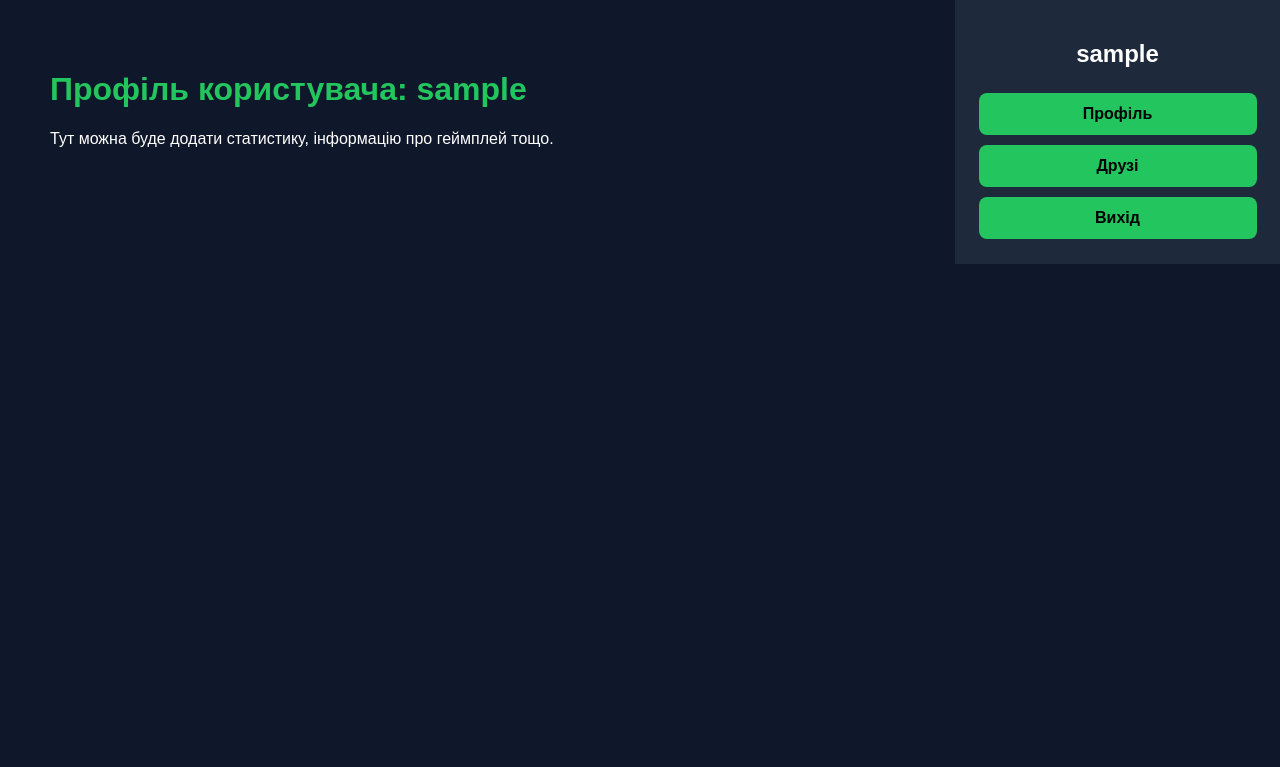
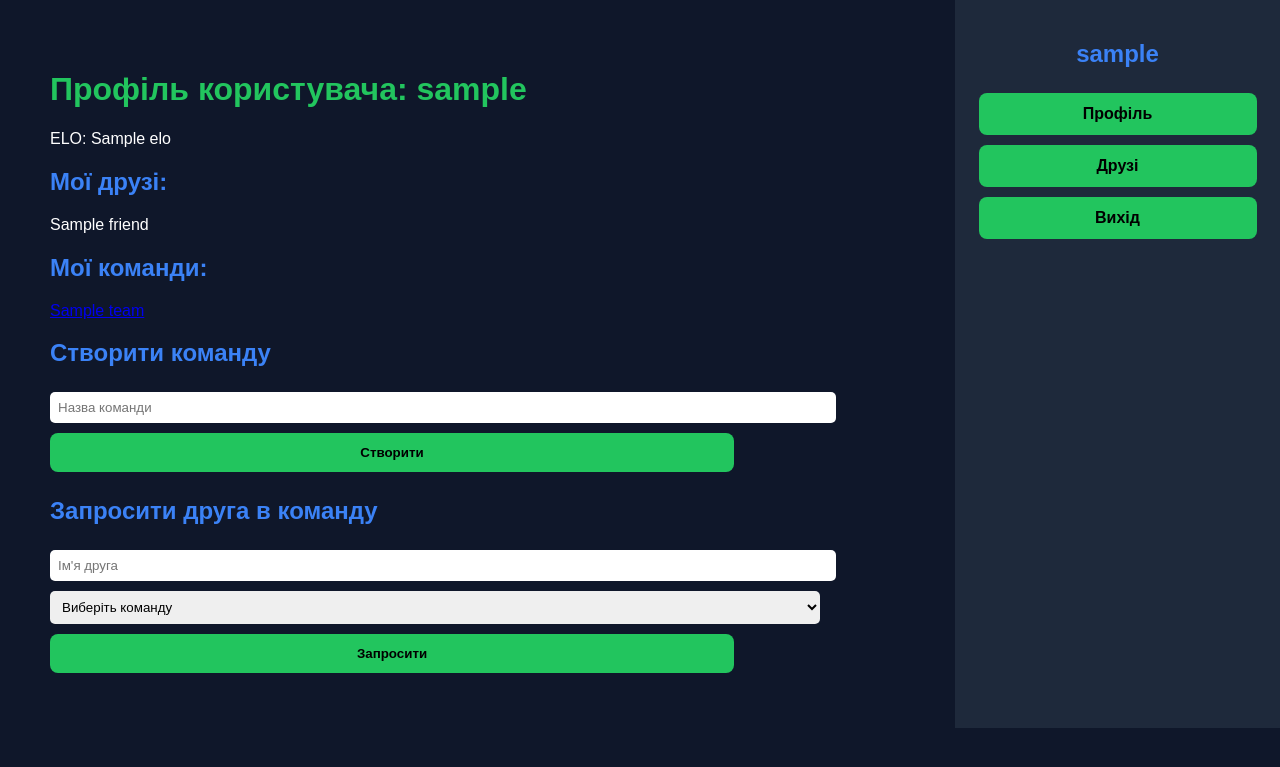
Before and after one commit to flowwi1/cs2-platform, a Flask app: template templates/profile.html in a window 1280 px wide. Shown: the top 767 px of the page. Run offline with Flask 3, Linux system fonts and the light colour scheme; the template is opened without the code that fills it: most values are stand-ins (such as "Sample title", 1, 10 or a date in 2020).

Commit message:
Оновив main.py, додав команди і запрошення друзів

```diff
--- a/main.py
+++ b/main.py
@@ -1,4 +1,4 @@
-from flask import Flask, render_template, redirect, url_for, request, session
+from flask import Flask, render_template, redirect, request, session
 from werkzeug.security import generate_password_hash, check_password_hash
 import sqlite3
 import time
@@ -15,6 +15,7 @@ def init_db():
     db = get_db()
     c = db.cursor()
 
+    # Користувачі та друзі
     c.execute("""
     CREATE TABLE IF NOT EXISTS users (
         username TEXT PRIMARY KEY,
@@ -22,21 +23,18 @@ def init_db():
         elo INTEGER
     )
     """)
-
     c.execute("""
     CREATE TABLE IF NOT EXISTS friends (
         user TEXT,
         friend TEXT
     )
     """)
-
     c.execute("""
     CREATE TABLE IF NOT EXISTS friend_requests (
         sender TEXT,
         receiver TEXT
     )
     """)
-
     c.execute("""
     CREATE TABLE IF NOT EXISTS queue (
         username TEXT,
@@ -44,7 +42,6 @@ def init_db():
         joined INTEGER
     )
     """)
-
     c.execute("""
     CREATE TABLE IF NOT EXISTS matches (
         id INTEGER PRIMARY KEY AUTOINCREMENT,
@@ -53,10 +50,24 @@ def init_db():
         winner TEXT
     )
     """)
-
+    # Команди
+    c.execute("""
+    CREATE TABLE IF NOT EXISTS teams (
+        id INTEGER PRIMARY KEY AUTOINCREMENT,
+        name TEXT,
+        leader TEXT
+    )
+    """)
+    c.execute("""
+    CREATE TABLE IF NOT EXISTS team_members (
+        team_id INTEGER,
+        username TEXT
+    )
+    """)
     db.commit()
     db.close()
 
+# Ініціалізація БД
 init_db()
 
 # ================== AUTH ==================
@@ -68,19 +79,14 @@ def login():
 
         db = get_db()
         c = db.cursor()
-
         c.execute("SELECT password FROM users WHERE username=?", (u,))
         user = c.fetchone()
 
         if not user:
-            c.execute(
-                "INSERT INTO users VALUES (?, ?, ?)",
-                (u, generate_password_hash(p), 1000)
-            )
+            c.execute("INSERT INTO users VALUES (?, ?, ?)", (u, generate_password_hash(p), 1000))
             db.commit()
             session["user"] = u
             return redirect("/")
-
         if check_password_hash(user[0], p):
             session["user"] = u
             return redirect("/")
@@ -97,12 +103,10 @@ def logout():
 def home():
     if "user" not in session:
         return redirect("/login")
-
     db = get_db()
     c = db.cursor()
     c.execute("SELECT elo FROM users WHERE username=?", (session["user"],))
     elo = c.fetchone()[0]
-
     return render_template("index.html", username=session["user"], elo=elo)
 
 # ================== PROFILE ==================
@@ -110,38 +114,40 @@ def home():
 def profile():
     if "user" not in session:
         return redirect("/login")
-
     db = get_db()
     c = db.cursor()
 
     c.execute("SELECT elo FROM users WHERE username=?", (session["user"],))
     elo = c.fetchone()[0]
 
+    # Друзі
     c.execute("SELECT friend FROM friends WHERE user=?", (session["user"],))
     friends = [f[0] for f in c.fetchall()]
 
-    return render_template("profile.html",
-                           username=session["user"],
-                           elo=elo,
-                           friends=friends)
+    # Команди користувача
+    c.execute("""
+        SELECT t.id, t.name FROM teams t
+        JOIN team_members tm ON t.id = tm.team_id
+        WHERE tm.username=?
+    """, (session["user"],))
+    teams = c.fetchall()
+
+    return render_template("profile.html", username=session["user"], elo=elo, friends=friends, teams=teams)
 
 # ================== FRIENDS ==================
 @app.route("/friends", methods=["GET", "POST"])
 def friends_page():
     if "user" not in session:
         return redirect("/login")
-
     db = get_db()
     c = db.cursor()
     user = session["user"]
-
     message = None
     search_result = None
 
-    # 🔍 Пошук
+    # Пошук
     if request.method == "POST" and "search" in request.form:
         name = request.form["search_name"]
-
         c.execute("SELECT username FROM users WHERE username=?", (name,))
         if not c.fetchone():
             message = "Користувача не знайдено"
@@ -150,19 +156,17 @@ def friends_page():
         else:
             search_result = name
 
-    # ➕ Заявка
+    # Заявка в друзі
     if request.method == "POST" and "add_friend" in request.form:
         target = request.form["target"]
         c.execute("INSERT INTO friend_requests VALUES (?, ?)", (user, target))
         db.commit()
         message = "Заявку надіслано"
 
-    # ✅ Прийняти
+    # Прийняти заявку
     if request.method == "POST" and "accept" in request.form:
         sender = request.form["sender"]
-
-        c.execute("DELETE FROM friend_requests WHERE sender=? AND receiver=?",
-                  (sender, user))
+        c.execute("DELETE FROM friend_requests WHERE sender=? AND receiver=?", (sender, user))
         c.execute("INSERT INTO friends VALUES (?, ?)", (user, sender))
         c.execute("INSERT INTO friends VALUES (?, ?)", (sender, user))
         db.commit()
@@ -173,76 +177,98 @@ def friends_page():
     c.execute("SELECT friend FROM friends WHERE user=?", (user,))
     friends = [f[0] for f in c.fetchall()]
 
-    return render_template("friends.html",
-                           username=user,
-                           friends=friends,
-                           requests=requests,
-                           search_result=search_result,
-                           message=message)
+    return render_template("friends.html", username=user, friends=friends, requests=requests, search_result=search_result, message=message)
 
-# ================== GAME ==================
+# ================== TEAMS ==================
+@app.route("/create_team", methods=["POST"])
+def create_team():
+    if "user" not in session:
+        return redirect("/login")
+    team_name = request.form["team_name"]
+    user = session["user"]
+    db = get_db()
+    c = db.cursor()
+    c.execute("INSERT INTO teams (name, leader) VALUES (?, ?)", (team_name, user))
+    team_id = c.lastrowid
+    c.execute("INSERT INTO team_members (team_id, username) VALUES (?, ?)", (team_id, user))
+    db.commit()
+    return redirect("/profile")
+
+@app.route("/invite_friend", methods=["POST"])
+def invite_friend():
+    if "user" not in session:
+        return redirect("/login")
+    friend_name = request.form["friend_name"]
+    team_id = request.form["team_id"]
+    user = session["user"]
+    db = get_db()
+    c = db.cursor()
+    c.execute("SELECT 1 FROM friends WHERE user=? AND friend=?", (user, friend_name))
+    if not c.fetchone():
+        return "Це не твій друг!"
+    c.execute("INSERT INTO team_members (team_id, username) VALUES (?, ?)", (team_id, friend_name))
+    db.commit()
+    return redirect("/profile")
+
+@app.route("/team/<int:team_id>")
+def team(team_id):
+    if "user" not in session:
+        return redirect("/login")
+    db = get_db()
+    c = db.cursor()
+    c.execute("SELECT name, leader FROM teams WHERE id=?", (team_id,))
+    team = c.fetchone()
+    c.execute("SELECT username FROM team_members WHERE team_id=?", (team_id,))
+    members = [m[0] for m in c.fetchall()]
+    return render_template("team.html", team_name=team[0], leader=team[1], members=members)
+
+# ================== GAME / MATCHMAKING / LOBBY ==================
 @app.route("/game")
 def game():
     if "user" not in session:
         return redirect("/login")
     return render_template("game.html")
 
-# ================== QUEUE ==================
 @app.route("/queue")
 def queue():
     if "user" not in session:
         return redirect("/login")
-
     db = get_db()
     c = db.cursor()
-
     c.execute("SELECT elo FROM users WHERE username=?", (session["user"],))
     elo = c.fetchone()[0]
-
-    c.execute("INSERT INTO queue VALUES (?, ?, ?)",
-              (session["user"], elo, int(time.time())))
+    c.execute("INSERT INTO queue VALUES (?, ?, ?)", (session["user"], elo, int(time.time())))
     db.commit()
-
     return redirect("/matchmaking")
 
-# ================== MATCHMAKING ==================
 @app.route("/matchmaking")
 def matchmaking():
     db = get_db()
     c = db.cursor()
-
     c.execute("SELECT username, elo FROM queue ORDER BY joined")
     players = c.fetchall()
-
     if len(players) >= 2:
         p1, p2 = players[0][0], players[1][0]
-
         c.execute("DELETE FROM queue WHERE username IN (?, ?)", (p1, p2))
         c.execute("INSERT INTO matches (p1, p2) VALUES (?, ?)", (p1, p2))
         db.commit()
-
         return redirect(f"/lobby/{p1}/{p2}")
-
     return "Очікування гравців..."
 
-# ================== LOBBY ==================
 @app.route("/lobby/<p1>/<p2>")
 def lobby(p1, p2):
     if session.get("user") not in [p1, p2]:
         return redirect("/")
     return render_template("lobby.html", p1=p1, p2=p2)
 
-# ================== RESULT ==================
 @app.route("/result/<winner>/<loser>")
 def result(winner, loser):
     db = get_db()
     c = db.cursor()
-
     c.execute("UPDATE users SET elo = elo + 25 WHERE username=?", (winner,))
     c.execute("UPDATE users SET elo = elo - 25 WHERE username=?", (loser,))
     c.execute("UPDATE matches SET winner=? WHERE winner IS NULL", (winner,))
     db.commit()
-
     return redirect("/")
 
 # ================== RUN ==================
--- a/requirements.txt.txt
+++ /dev/null
@@ -1,3 +0,0 @@
-flask
-gunicorn
-werkzeug
--- a/templates/profile.html
+++ b/templates/profile.html
@@ -10,14 +10,50 @@
         .sidebar { flex:1; background:#1e293b; padding:20px; display:flex; flex-direction:column; align-items:center; }
         .btn { padding:12px 25px; background:#22c55e; color:black; border:none; border-radius:8px; font-weight:bold; margin:5px 0; width:80%; text-align:center; text-decoration:none; cursor:pointer; }
         h1 { color:#22c55e; }
-        a { text-decoration:none; }
+        h2 { color:#3b82f6; }
+        ul { list-style:none; padding:0; }
+        li { margin:5px 0; }
+        input, select { padding:8px; margin:5px 0; width:90%; border-radius:5px; border:none; }
+        form { margin-top:20px; }
     </style>
 </head>
 <body>
     <div class="container">
         <div class="main">
             <h1>Профіль користувача: {{ username }}</h1>
-            <p>Тут можна буде додати статистику, інформацію про геймплей тощо.</p>
+            <p>ELO: {{ elo }}</p>
+
+            <h2>Мої друзі:</h2>
+            <ul>
+                {% for friend in friends %}
+                    <li>{{ friend }}</li>
+                {% endfor %}
+            </ul>
+
+            <h2>Мої команди:</h2>
+            <ul>
+                {% for t in teams %}
+                    <li><a href="/team/{{ t[0] }}">{{ t[1] }}</a></li>
+                {% endfor %}
+            </ul>
+
+            <h2>Створити команду</h2>
+            <form action="/create_team" method="post">
+                <input type="text" name="team_name" placeholder="Назва команди" required>
+                <button type="submit" class="btn">Створити</button>
+            </form>
+
+            <h2>Запросити друга в команду</h2>
+            <form action="/invite_friend" method="post">
+                <input type="text" name="friend_name" placeholder="Ім'я друга" required>
+                <select name="team_id" required>
+                    <option value="">Виберіть команду</option>
+                    {% for t in teams %}
+                        <option value="{{ t[0] }}">{{ t[1] }}</option>
+                    {% endfor %}
+                </select>
+                <button type="submit" class="btn">Запросити</button>
+            </form>
         </div>
         <div class="sidebar">
             <h2>{{ username }}</h2>
```
Also changed, not shown: templates/team.html (added, +16 -0 lines), database.db.
